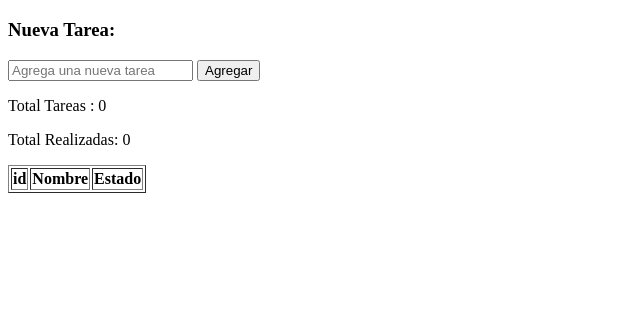
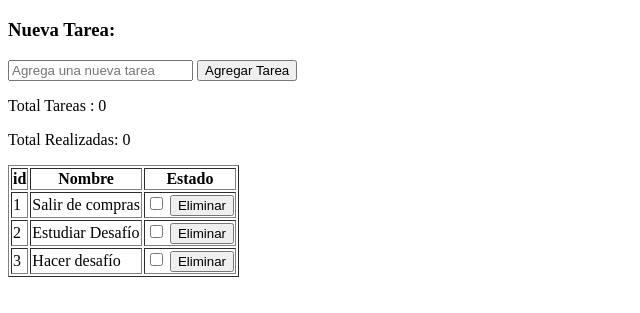
Before and after one commit to AngelicaCortesG/Metodos-y-Arreglos, a plain HTML site: page index.html in a window 1280 px wide. Shown: the part 61-374 px from the top of the page, without its empty margins (0-640 px from the left). Drawn offline with Linux system fonts and the light colour scheme.

Commit message:
fix delete

```diff
--- a/assets/js/realizadas.js
+++ b/assets/js/realizadas.js
@@ -1,16 +0,0 @@
-const cuentaRealizadas = document.querySelector("#realizadas")
-const realizadas = []
-function pintar () {
-    // tareaAgregada = document.querySelector("#task");
-    check = document.querySelector(".opt").checked;
-    if (check == true) {
-        tareaAgregada = document.querySelector(".task");
-        tareaAgregada.style.color = "red"
-        realizadas.push({id: Date.now(), nombre: nuevaTarea, completado:true})
-        cuentaRealizadas.innerHTML = 'Total Realizadas: ' + realizadas.length
-    }
-    else {
-        tareaAgregada.style.color = "black"
-
-    }
-  };
--- a/assets/js/script.js
+++ b/assets/js/script.js
@@ -5,29 +5,29 @@ const tbody = document.querySelector("tbody")
 const cuenta = document.querySelector("#cuenta-tareas")
 
 const tareas = [
-    // { id: 1, nombre: "Salir de compras", completado: false },
-    // { id: 2, nombre: "Estudiar Desafío", completado: false },
-    // { id: 3, nombre: "Hacer desafío", completado: false },
+    { id: 1, nombre: "Salir de compras", completado: false },
+    { id: 2, nombre: "Estudiar Desafío", completado: false },
+    { id: 3, nombre: "Hacer desafío", completado: false },
 ]
 // const indiceTareas = tareas.findIndex( tarea => tarea.completado === false)
 // tareas.splice(indiceTareas, 0, completado: true)
 
+renderTareas()
 
 function renderTareas() {
     let html =""
     // tbody.innerHTML = ""
     for (let tarea of tareas) {
-        html += `<tr>
+        html += `<tbody>
+        <tr>
     <td>${tarea.id}</td>
-    <td id="task">${tarea.nombre}</td>
-    <td>
-    <input type="checkbox" id="opt1" onChange="pintar()" /> <button onclick="borrar(${tarea.completado})"> Eliminar </button></td>
-</tr>`;
+    <td>${tarea.nombre}</td>
+    <td><input type="checkbox" id="opt1" onChange="pintar()"/> <button onclick="borrar(${tarea.id})"> Eliminar </button></td>
+</tr>
+</tbody>`;
     }
-    tbody.innerHTML = html
+    tbody.innerHTML = html;
 }
-
-renderTareas()
 
 btnAgregar.addEventListener("click", () => {
     if (tareaInput.value == "") {
@@ -48,3 +48,20 @@ function borrar(id) {
     renderTareas()
     cuenta.innerHTML = 'Total Tareas: ' + tareas.length
 }
+
+const cuentaRealizadas = document.querySelector("#realizadas")
+const realizadas = []
+function pintar () {
+    // tareaAgregada = document.querySelector("#task");
+    check = document.querySelector(".opt").checked;
+    if (check == true) {
+        tareaAgregada = document.querySelector(".task");
+        tareaAgregada.style.color = "red"
+        realizadas.push({id: Date.now(), nombre: nuevaTarea, completado:true})
+        cuentaRealizadas.innerHTML = 'Total Realizadas: ' + realizadas.length
+    }
+    else {
+        tareaAgregada.style.color = "black"
+
+    }
+  };
--- a/index.html
+++ b/index.html
@@ -10,7 +10,7 @@
     <h1>ToDo List</h1>
     <h3>Nueva Tarea: </h3>
     <input type="text" name="" id="nuevaTarea" placeholder="Agrega una nueva tarea">
-    <button id="agregarTarea">Agregar</button>
+    <button id="agregarTarea">Agregar Tarea</button>
     <p id="cuenta-tareas">Total Tareas : 0</p>
     <p id="realizadas">Total Realizadas: 0</p>
 
```
